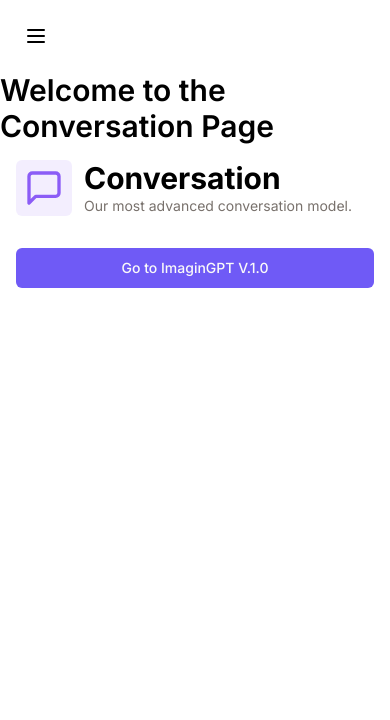
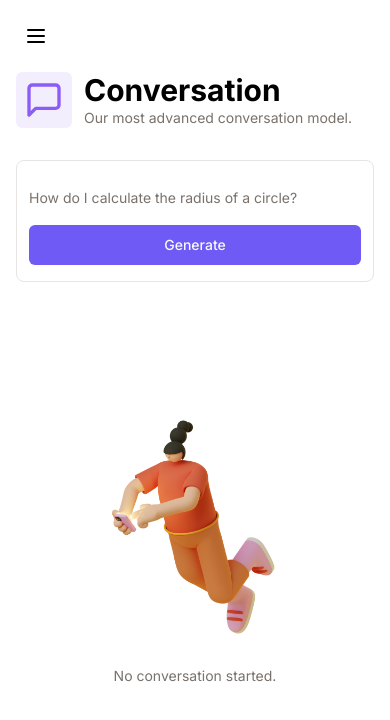
Before and after one commit to buddhi-ashen/imagin_saas, a Next.js app: page /conversation in a window 390 px wide. Shown: the top 720 px of the page. Built offline with nearby package versions, Linux system fonts and the light colour scheme; no server answers.

Commit message:
Update page.tsx

```diff
--- a/app/(dashboard)/(routes)/conversation/page.tsx
+++ b/app/(dashboard)/(routes)/conversation/page.tsx
@@ -1,21 +1,64 @@
+"use client";
+
+import * as z from "zod";
+import axios from "axios";
+import { MessageSquare } from "lucide-react";
+import { useForm } from "react-hook-form";
+import { useState } from "react";
+import { toast } from "react-hot-toast";
+import { useRouter } from "next/navigation";
+import { ChatCompletionRequestMessage } from "openai";
+
+import { BotAvatar } from "@/components/bot-avatar";
 import { Heading } from "@/components/heading";
 import { Button } from "@/components/ui/button";
-import { MessageSquare } from "lucide-react";
-// ... (other imports)
+import { Input } from "@/components/ui/input";
+import { zodResolver } from "@hookform/resolvers/zod";
+import { Form, FormControl, FormField, FormItem } from "@/components/ui/form";
+import { cn } from "@/lib/utils";
+import { Loader } from "@/components/loader";
+import { UserAvatar } from "@/components/user-avatar";
+import { Empty } from "@/components/ui/empty";
+import { useProModal } from "@/hooks/use-pro-modal";
+
+import { formSchema } from "./constants";
 
 const ConversationPage = () => {
-  // ... (existing code)
+  const router = useRouter();
+  const proModal = useProModal();
+  const [messages, setMessages] = useState<ChatCompletionRequestMessage[]>([]);
 
-  // Function to handle the button click and redirect to the URL
-  const handleButtonClick = () => {
-    window.location.href = "https://imagingpt.vercel.app/";
-  };
+  const form = useForm<z.infer<typeof formSchema>>({
+    resolver: zodResolver(formSchema),
+    defaultValues: {
+      prompt: ""
+    }
+  });
+
+  const isLoading = form.formState.isSubmitting;
+
+  const onSubmit = async (values: z.infer<typeof formSchema>) => {
+    try {
+      const userMessage: ChatCompletionRequestMessage = { role: "user", content: values.prompt };
+      const newMessages = [...messages, userMessage];
+
+      const response = await axios.post('/api/conversation', { messages: newMessages });
+      setMessages((current) => [...current, userMessage, response.data]);
+
+      form.reset();
+    } catch (error: any) {
+      if (error?.response?.status === 403) {
+        proModal.onOpen();
+      } else {
+        toast.error("Something went wrong.");
+      }
+    } finally {
+      router.refresh();
+    }
+  }
 
   return (
     <div>
-      {/* New heading */}
-      <h1 className="text-3xl font-semibold mb-4">Welcome to the Conversation Page</h1>
-
       <Heading
         title="Conversation"
         description="Our most advanced conversation model."
@@ -24,15 +67,73 @@
         bgColor="bg-violet-500/10"
       />
       <div className="px-4 lg:px-8">
-        {/* New Button component */}
-        <Button className="col-span-12 lg:col-span-2 w-full" size="icon" onClick={handleButtonClick}>
-          Go to ImaginGPT V.1.0
-        </Button>
-
-        {/* ... (other existing code) */}
+        <div>
+          <Form {...form}>
+            <form
+              onSubmit={form.handleSubmit(onSubmit)}
+              className="
+                rounded-lg
+                border
+                w-full
+                p-4
+                px-3
+                md:px-6
+                focus-within:shadow-sm
+                grid
+                grid-cols-12
+                gap-2
+              "
+            >
+              <FormField
+                name="prompt"
+                render={({ field }) => (
+                  <FormItem className="col-span-12 lg:col-span-10">
+                    <FormControl className="m-0 p-0">
+                      <Input
+                        className="border-0 outline-none focus-visible:ring-0 focus-visible:ring-transparent"
+                        disabled={isLoading}
+                        placeholder="How do I calculate the radius of a circle?"
+                        {...field}
+                      />
+                    </FormControl>
+                  </FormItem>
+                )}
+              />
+              <Button className="col-span-12 lg:col-span-2 w-full" type="submit" disabled={isLoading} size="icon">
+                Generate
+              </Button>
+            </form>
+          </Form>
+        </div>
+        <div className="space-y-4 mt-4">
+          {isLoading && (
+            <div className="p-8 rounded-lg w-full flex items-center justify-center bg-muted">
+              <Loader />
+            </div>
+          )}
+          {messages.length === 0 && !isLoading && (
+            <Empty label="No conversation started." />
+          )}
+          <div className="flex flex-col-reverse gap-y-4">
+            {messages.map((message) => (
+              <div
+                key={message.content}
+                className={cn(
+                  "p-8 w-full flex items-start gap-x-8 rounded-lg",
+                  message.role === "user" ? "bg-white border border-black/10" : "bg-muted",
+                )}
+              >
+                {message.role === "user" ? <UserAvatar /> : <BotAvatar />}
+                <p className="text-sm">
+                  {message.content}
+                </p>
+              </div>
+            ))}
+          </div>
+        </div>
       </div>
     </div>
-  );
-};
+   );
+}
 
 export default ConversationPage;
```
